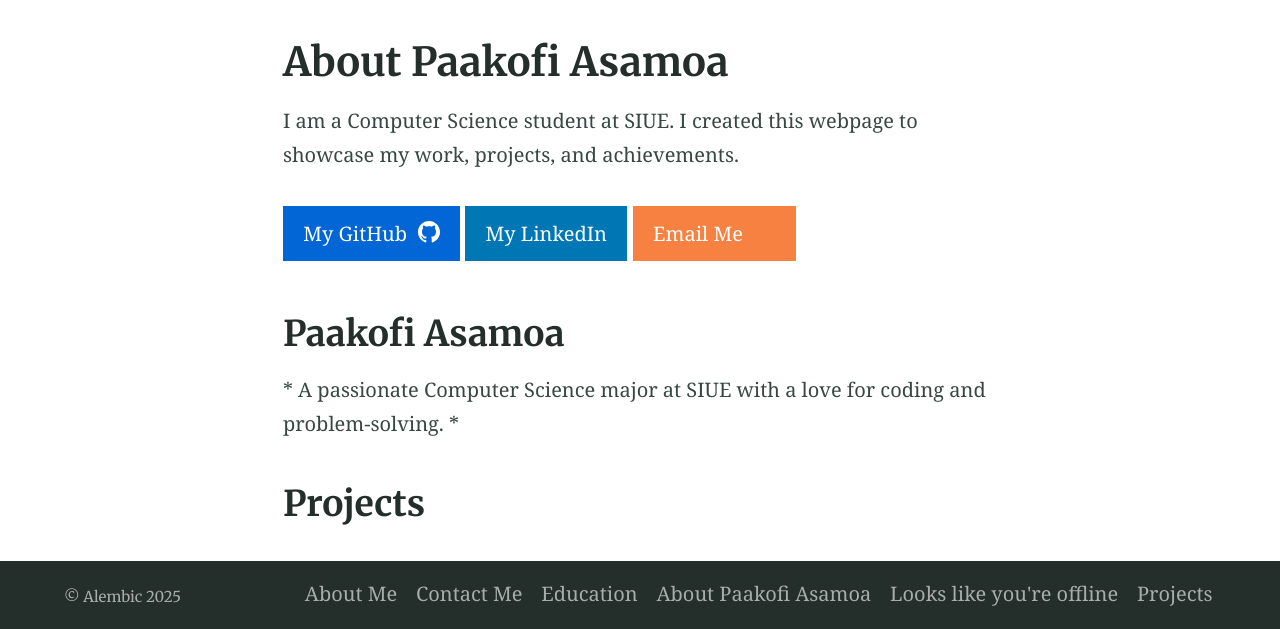
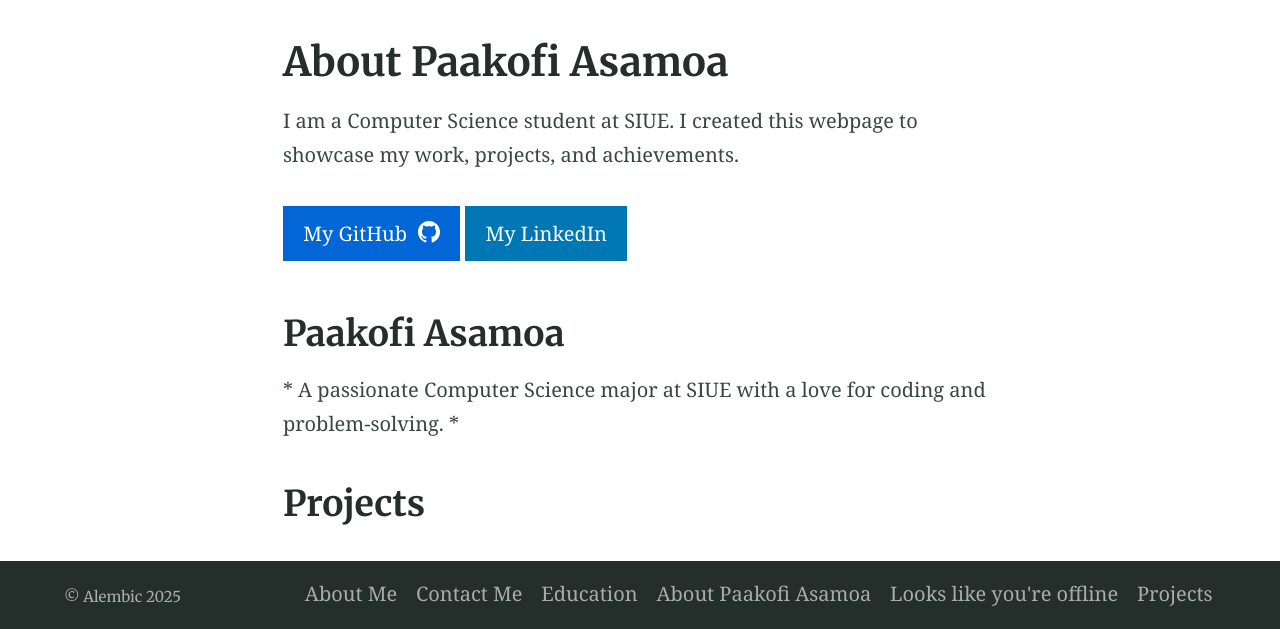
Before and after one commit to pasamoa/pasamoa.github_page.io, a Jekyll site: the page built from index.md, in a window 1280 px wide. Shown: the part 390-1019 px from the top of the page. Built offline with Jekyll 4.4.1, drawn with Linux system fonts in a browser that asks for light colours.

Commit message:
Update index.md

```diff
--- a/index.md
+++ b/index.md
@@ -5,14 +5,12 @@ feature_text: |
   A Computer Science student with a passion for coding and technology.
 feature_image: "https://picsum.photos/1300/400?image=989"
 excerpt: "I am Computer Science major passionate about technology and coding."
-email: pasamoa@siue.edu
 major: Computer Science
 ---
 
 I am a Computer Science student at SIUE. I created this webpage to showcase my work, projects, and achievements.
 
-{% include button.html text="My GitHub" icon="github" link="https://github.com/pasamoa" color="#0366d6" %} {% include button.html text="My LinkedIn" link="https://www.linkedin.com/in/paakofi-asamoa-470521348/" color="#0077b5" %} {% include button.html text="Email Me" icon="envelope" link="mailto:pasamoa@siue.edu" color="#f68140" %}
-
+{% include button.html text="My GitHub" icon="github" link="https://github.com/pasamoa" color="#0366d6" %} {% include button.html text="My LinkedIn" link="https://www.linkedin.com/in/paakofi-asamoa-470521348/" color="#0077b5" %}
 ## Paakofi Asamoa
 *
 A passionate Computer Science major at SIUE with a love for coding and problem-solving.
```
